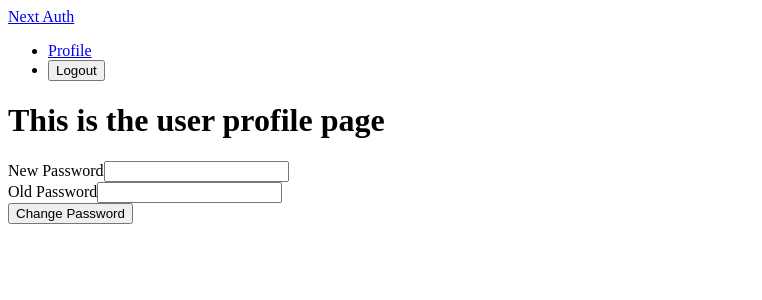
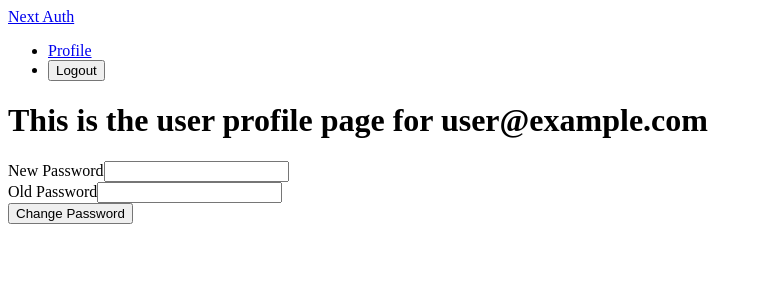
Before and after one commit to PierreParienteDimitrov/nextauth-mongose-segment-tailwind, a Next.js app: page /profile in a window 1280 px wide. Shown: the top 300 px of the page, without its empty margins (0-762 px from the left). Built offline with nearby package versions, Linux system fonts and the light colour scheme; no server answers; sample sign-in values are in the browser's storage.

Commit message:
created components/auth/auth and added conditional logic to _app.js

```diff
--- a/components/auth/auth.js
+++ b/components/auth/auth.js
@@ -1,24 +1,19 @@
-export default function Auth({ children, session }) {
-	const userSession = session;
+import { useEffect } from 'react';
+import { useRouter } from 'next/router';
+import { useSession } from 'next-auth/client';
 
-	console.log(userSession);
+export default function Auth({ children }) {
+	const router = useRouter();
 
+	const [session, loading] = useSession();
+
+	const hasUser = !!session?.user;
+
+	useEffect(() => {
+		if (!loading && !hasUser) {
+			router.push('/auth');
+		}
+	}, [hasUser, loading]);
+	if (loading || !hasUser) return <div>Waiting for session...</div>;
 	return children;
 }
-
-export async function getServerSideProps(context) {
-	const session = await getSession({ req: context.req });
-
-	if (!session) {
-		return {
-			redirect: {
-				destination: '/auth',
-				permanent: false,
-			},
-		};
-	}
-
-	return {
-		props: { session },
-	};
-}
--- a/pages/_app.js
+++ b/pages/_app.js
@@ -1,11 +1,18 @@
 import { Provider } from 'next-auth/client';
+import Auth from '../components/auth/auth';
 import Layout from '../components/layout/layout';
 
 function MyApp({ Component, pageProps }) {
 	return (
 		<Provider session={pageProps.session}>
 			<Layout>
-				<Component {...pageProps} />
+				{Component.auth ? (
+					<Auth>
+						<Component {...pageProps} />
+					</Auth>
+				) : (
+					<Component {...pageProps} />
+				)}
 			</Layout>
 		</Provider>
 	);
--- a/pages/profile.js
+++ b/pages/profile.js
@@ -1,10 +1,11 @@
 import { getSession } from 'next-auth/client';
 import ProfileForm from '../components/profile/ProfileForm';
 
-function ProfilePage() {
+function ProfilePage({ session }) {
+	console.log(session);
 	return (
 		<div>
-			<h1>This is the user profile page</h1>
+			<h1>This is the user profile page for {session.user.email}</h1>
 			<ProfileForm />
 		</div>
 	);
@@ -27,4 +28,6 @@ export async function getServerSideProps(context) {
 	};
 }
 
+// ProfilePage.auth = true;
+
 export default ProfilePage;
```
Also changed, not shown: pages/protected.js (+6 -1 lines).
